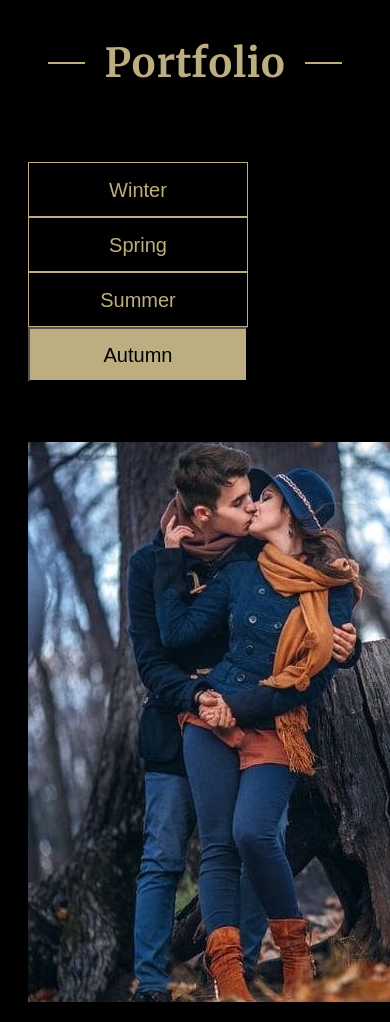
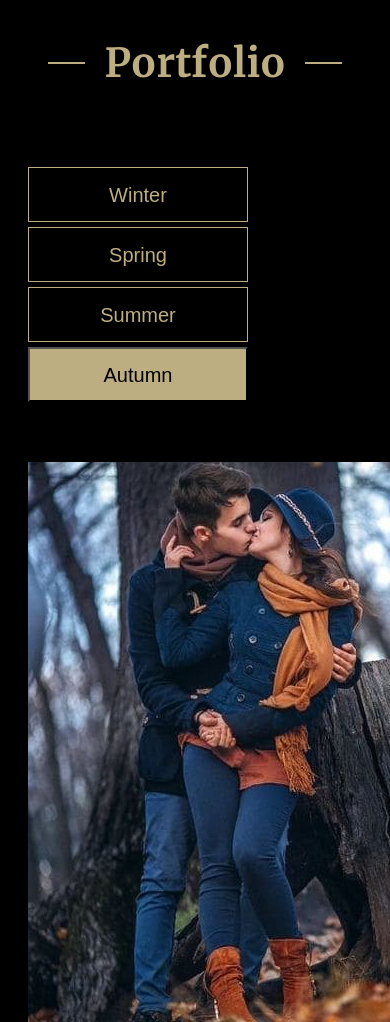
Before and after one commit to aliaksandrf/rsschool-cv, a website: page portfolio/index.html in a window 390 px wide. Shown: the part 1460-2482 px from the top of the page. Drawn offline with Linux system fonts and the light colour scheme.

Commit message:
feat: update portfolio  section for adaptive

```diff
--- a/portfolio/sass/base/_buttons.scss
+++ b/portfolio/sass/base/_buttons.scss
@@ -28,3 +28,10 @@
     border: none;
     background: transparent;
 }
+
+@media (max-width: 768px) {
+    .button{
+        margin-top: 5px;
+    }
+
+}
--- a/portfolio/sass/components/_portfolio.scss
+++ b/portfolio/sass/components/_portfolio.scss
@@ -17,3 +17,16 @@
 .portfolio{
     margin-top: -8px;
 }
+
+@media (max-width: 768px) {
+    .portfolio__image{
+        flex-direction: column;
+        align-items: center;
+    }
+
+    .portfolio__buttons-block{
+        max-width: 445px;
+    }
+
+
+}
--- a/portfolio/sass/layouts/_wrapper.scss
+++ b/portfolio/sass/layouts/_wrapper.scss
@@ -30,6 +30,12 @@
 
 .section-title:after {
     margin-left: 20px;
+}
+
+@media (max-width: 768px) {
+    .title-container {
+        max-width: 364px;
+    }
 }
 
 
```
Also changed, not shown: portfolio/sass/style.css, 1 other file.
